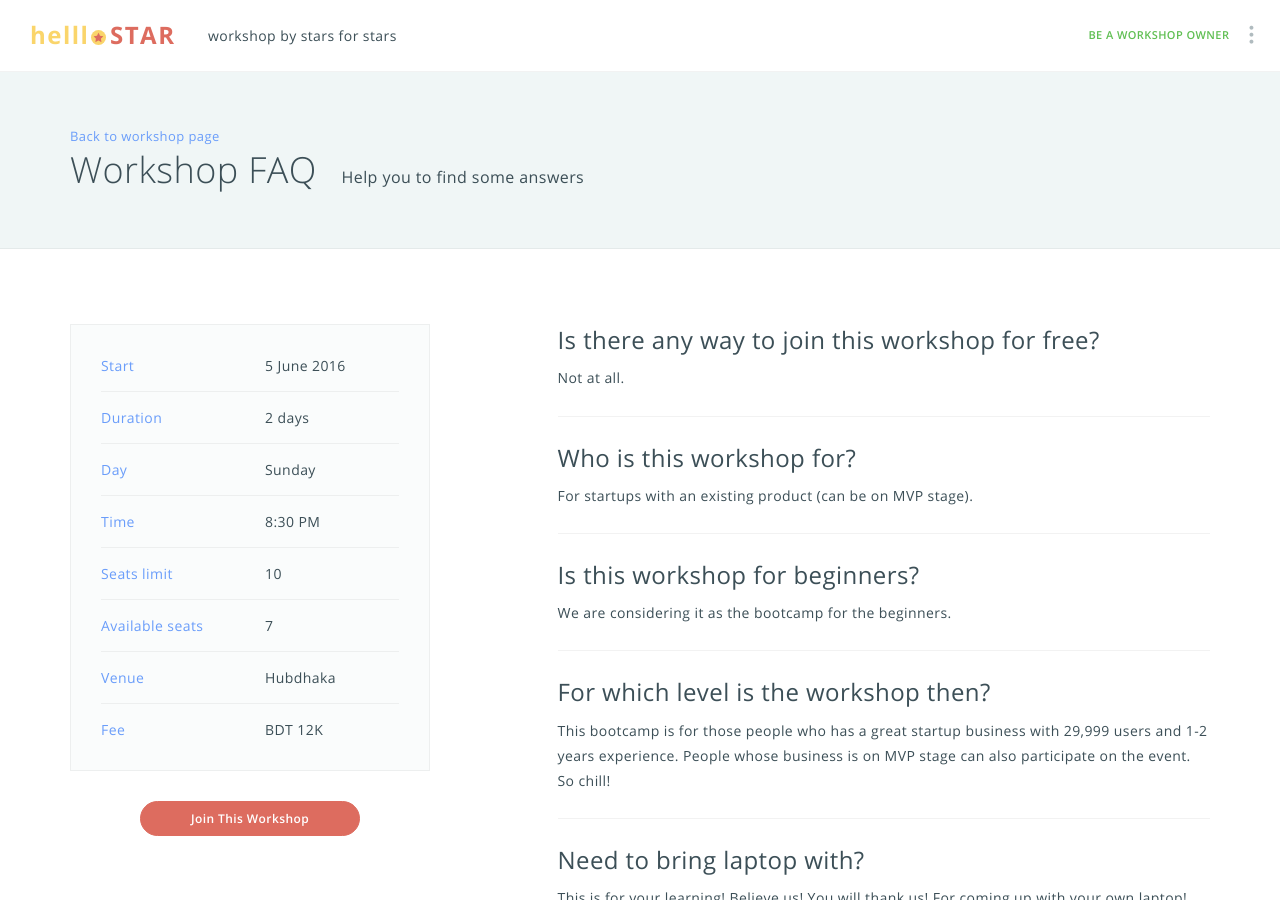
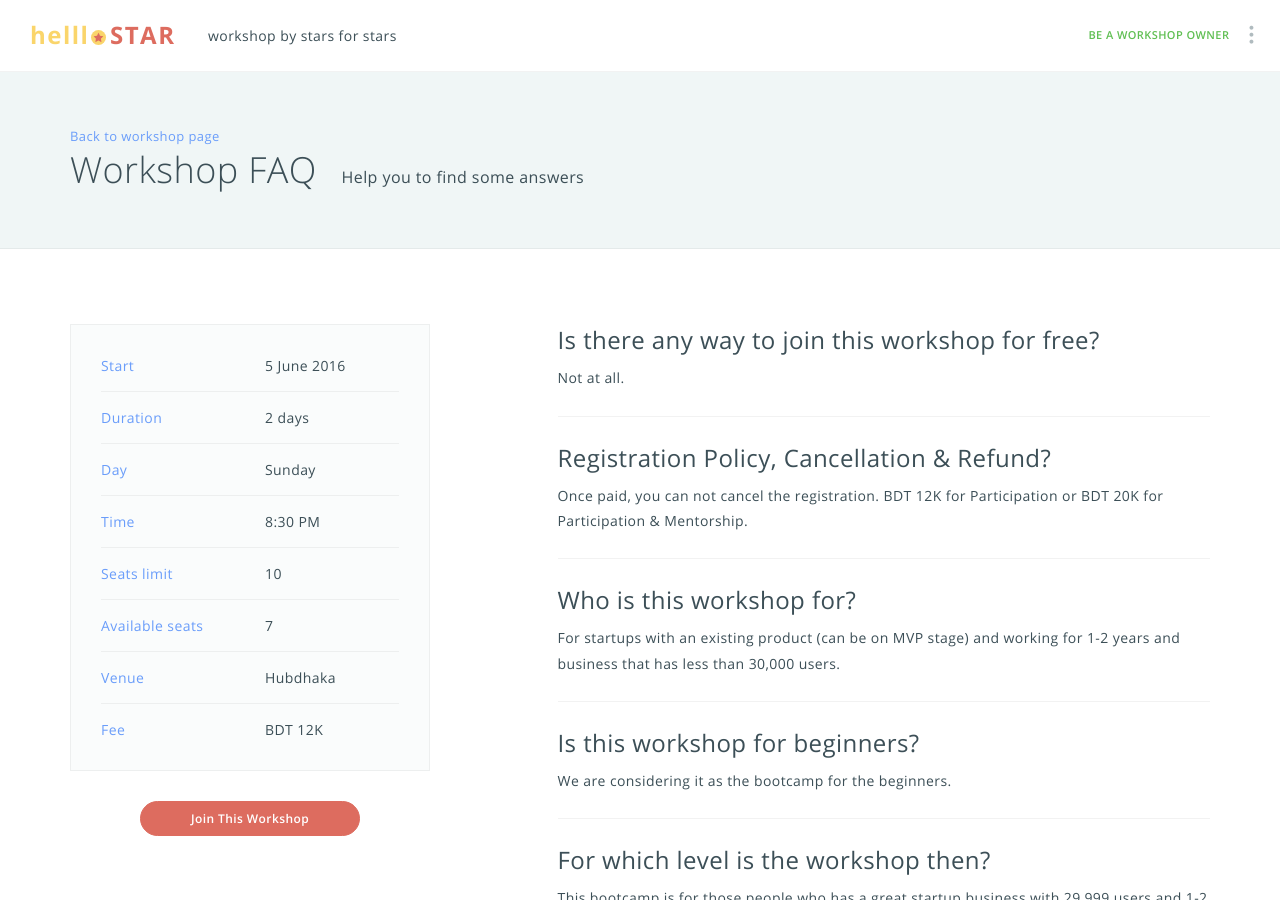
Before and after one commit to helllostar/helllostar.github.io, a Jekyll site: the page built from workshopfaq/_posts/anna/2016-05-29-faq.md, in a window 1280 px wide and 900 px high. Built offline with Jekyll 4.4.1, drawn with Linux system fonts in a browser that asks for light colours; some web fonts are replaced.

Commit message:
anna: update faq

```diff
--- a/workshopfaq/_posts/anna/2016-05-29-faq.md
+++ b/workshopfaq/_posts/anna/2016-05-29-faq.md
@@ -8,8 +8,11 @@ permalink: /anna/faq/
 ### Is there any way to join this workshop for free?
 Not at all.
 
+### Registration Policy, Cancellation & Refund?
+Once paid, you can not cancel the registration. BDT 12K for Participation or BDT 20K for Participation & Mentorship.
+
 ### Who is this workshop for?
-For startups with an existing product (can be on MVP stage).
+For startups with an existing product (can be on MVP stage) and working for 1-2 years and business that has less than 30,000 users.
 
 ### Is this workshop for beginners?
 We are considering it as the bootcamp for the beginners.
```
